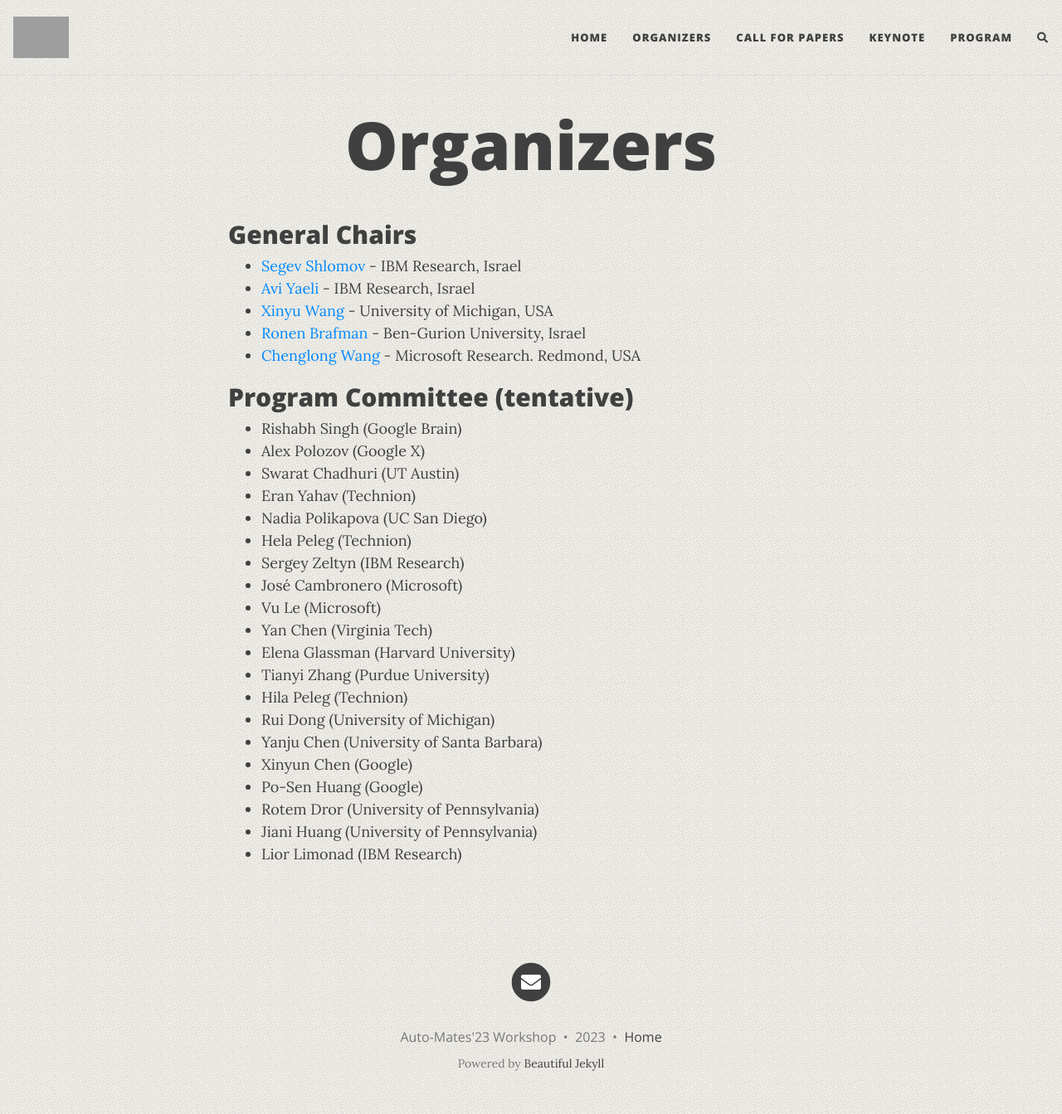
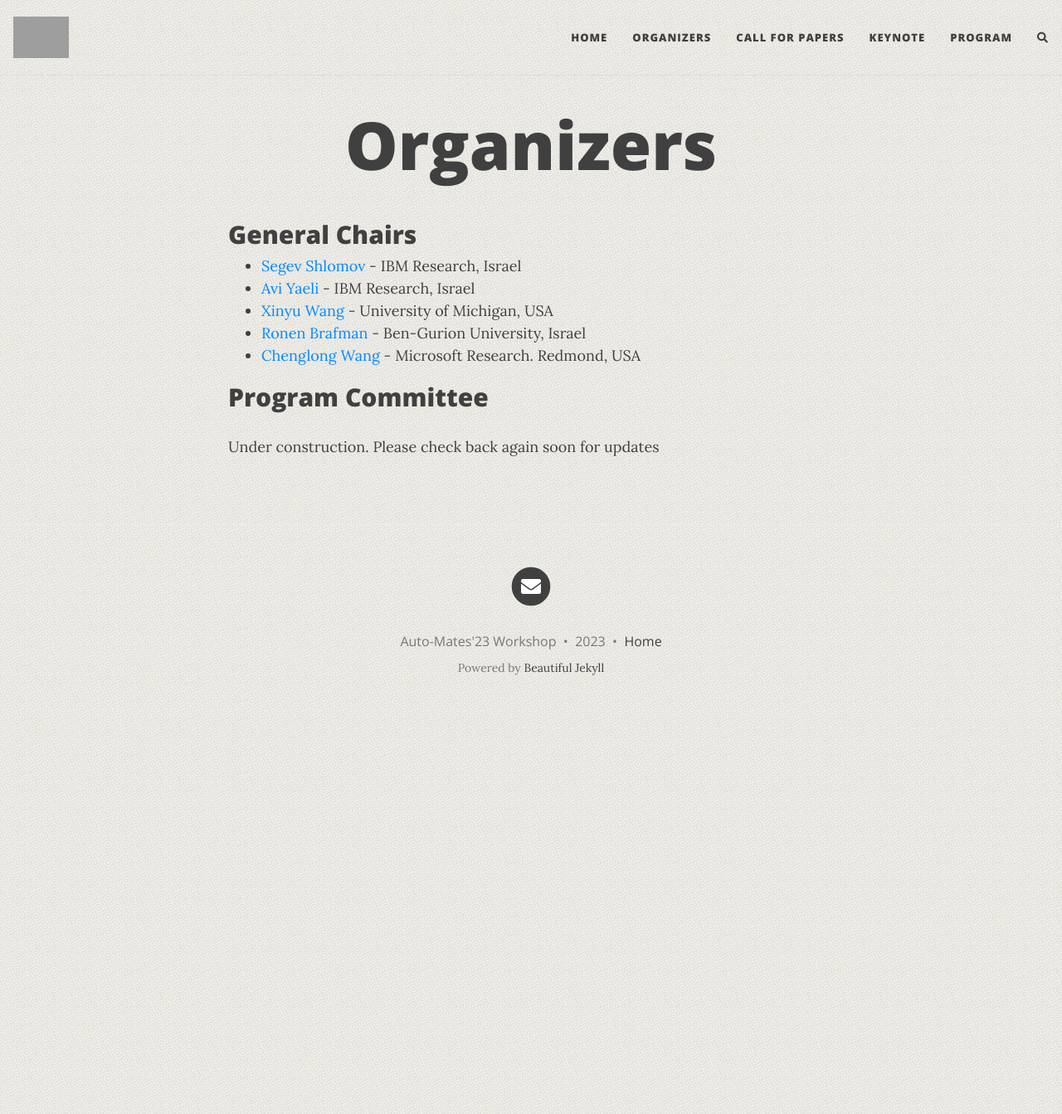
Before and after one commit to IJCAI23AutoMates/IJCAI23AutoMates..github.io, a Jekyll site: the page built from organizers.md, in a window 1280 px wide and 1343 px high. Shown: the whole window at 83% size. Built offline with Jekyll 4.4.1, drawn with Linux system fonts in a browser that asks for light colours; nearby versions of some CDN libraries; comment, search, counter and statistics services are not loaded; grey boxes are pictures that could not be loaded.

Commit message:
Update organizers.md

```diff
--- a/organizers.md
+++ b/organizers.md
@@ -13,8 +13,11 @@
 
 
 
-## Program Committee (tentative)
-- Rishabh Singh (Google Brain)
+## Program Committee
+
+Under construction.  Please check back again soon for updates
+
+<!-- - Rishabh Singh (Google Brain)
 - Alex Polozov (Google X)
 - Swarat Chadhuri (UT Austin)
 - Eran Yahav (Technion)
@@ -34,3 +37,4 @@
 - Rotem Dror (University of Pennsylvania)
 - Jiani Huang (University of Pennsylvania)
 - Lior Limonad (IBM Research)
+ -->
```
